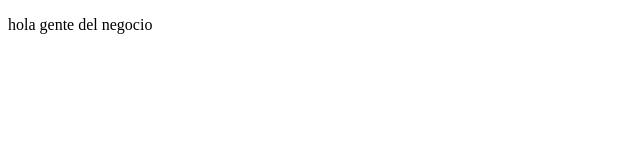
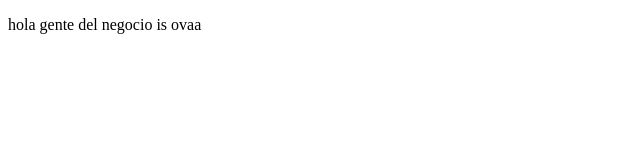
Before and after one commit to hugo2143/democurso, a plain HTML site: page index.html in a window 1280 px wide. Shown: the full height of the page, 0-640 px from the left. Drawn offline with Linux system fonts and the light colour scheme.

```diff
--- a/index.html
+++ b/index.html
@@ -8,7 +8,7 @@
 </head>
 <body>
     <p>
-        hola gente del negocio
+        hola gente del negocio is ovaa
     </p>
 
 </body>
```
